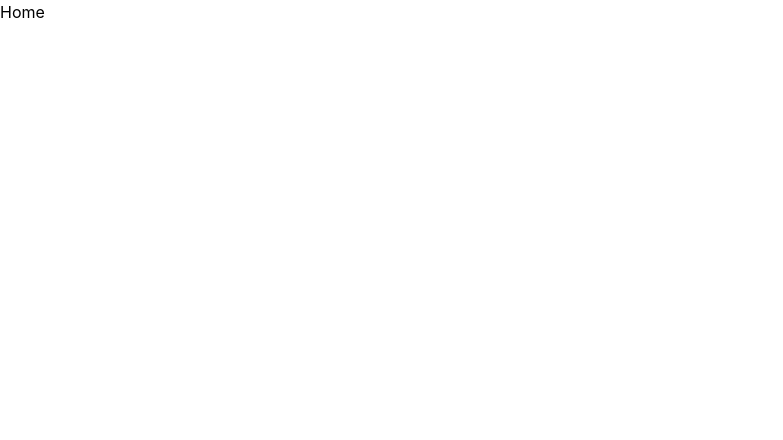
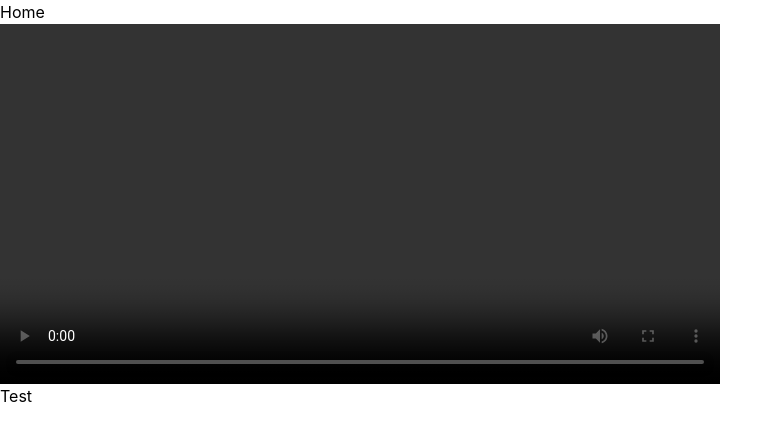
Before and after one commit to Prashant-Malviya/Sangati, a React (Vite) app: page / in a window 1280 px wide. Shown: the top 440 px of the page, without its empty margins (0-783 px from the left). Built offline with nearby package versions, Linux system fonts and the light colour scheme.

Commit message:
first example of useref

```diff
--- a/src/components/Home.tsx
+++ b/src/components/Home.tsx
@@ -1,7 +1,26 @@
+import { useRef } from "react";
+
 const Home = () => {
-  return (
-    <div>Home</div>
-  )
+
+const videoRef = useRef<HTMLVideoElement | null>(null);
+
+const test = ()=>{
+
+  if(videoRef.current)
+  {
+    const player = videoRef.current;
+    player.src = "https://www.w3schools.com/Html/mov_bbb.mp4"
+    player.play()
+  }
 }
 
-export default Home
+  return (
+    <div>
+      Home
+      <video ref={videoRef} id="video" controls width={720} />
+      <button onClick={test}>Test</button>
+    </div>
+  );
+};
+
+export default Home;
```
